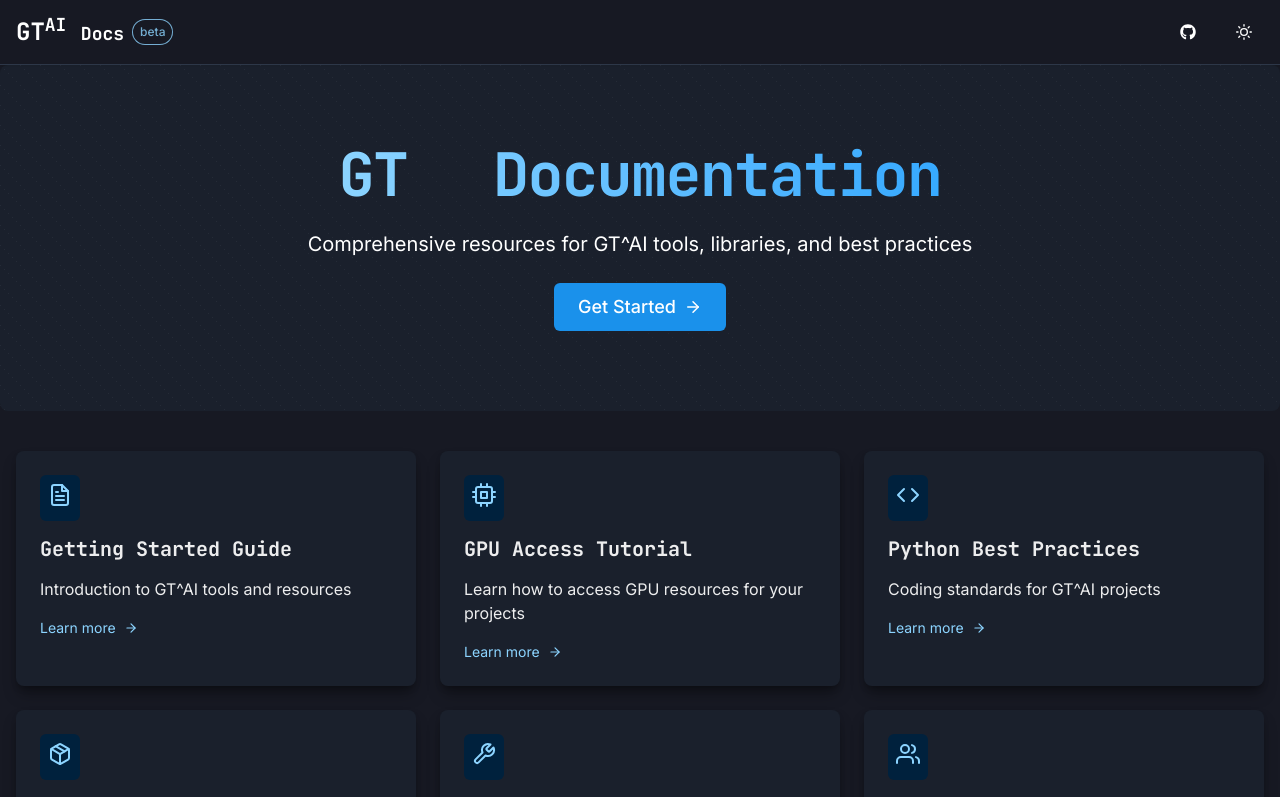
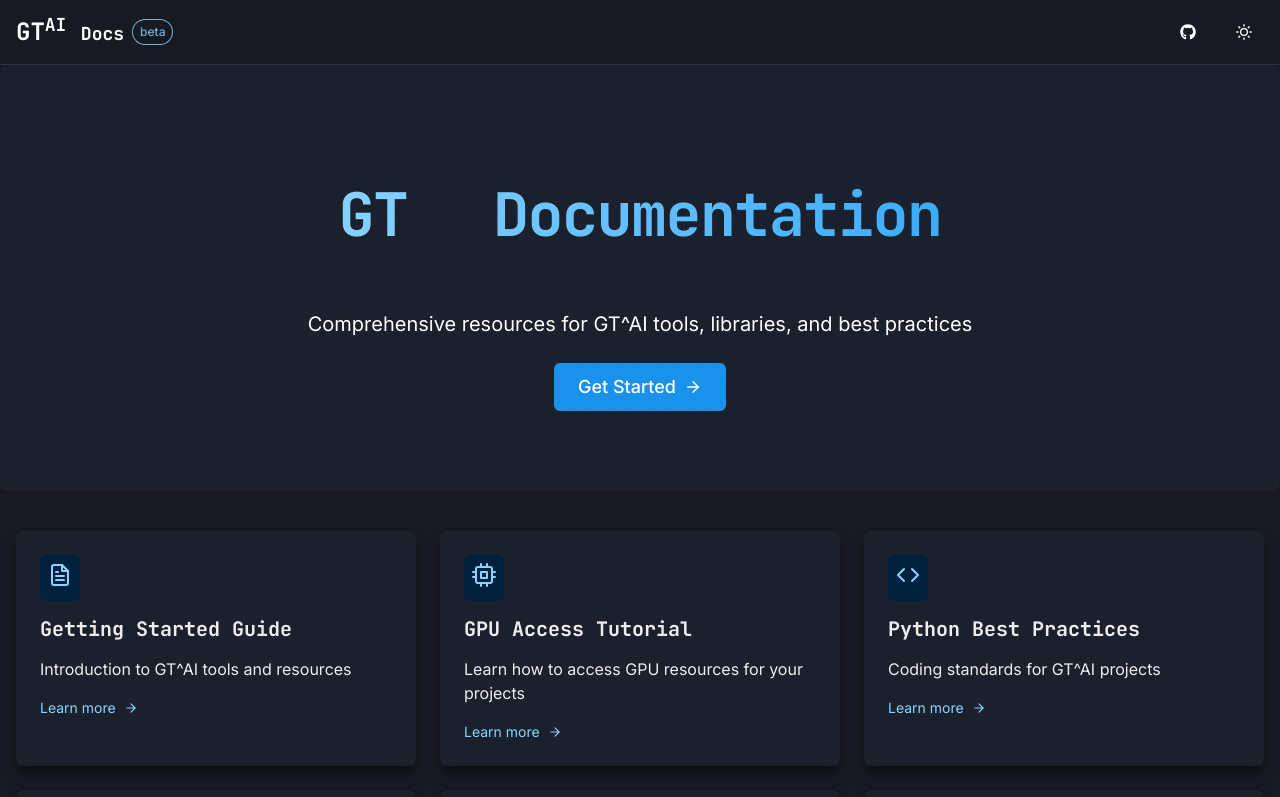
Before and after one commit to GT2AI/docs, a React (Vite) app: page / in a window 1280 px wide. Shown: the top 797 px of the page. Built offline with nearby package versions, Linux system fonts and the light colour scheme.

Commit message:
adding some padding around the heading

```diff
--- a/src/pages/Home.jsx
+++ b/src/pages/Home.jsx
@@ -97,6 +97,7 @@ const Home = () => {
           <Heading
             as="h1"
             size="3xl"
+            padding={10}
             fontFamily="heading"
             bgGradient={colorMode === 'dark'
               ? 'linear(to-r, brand.200, brand.400)'
```
